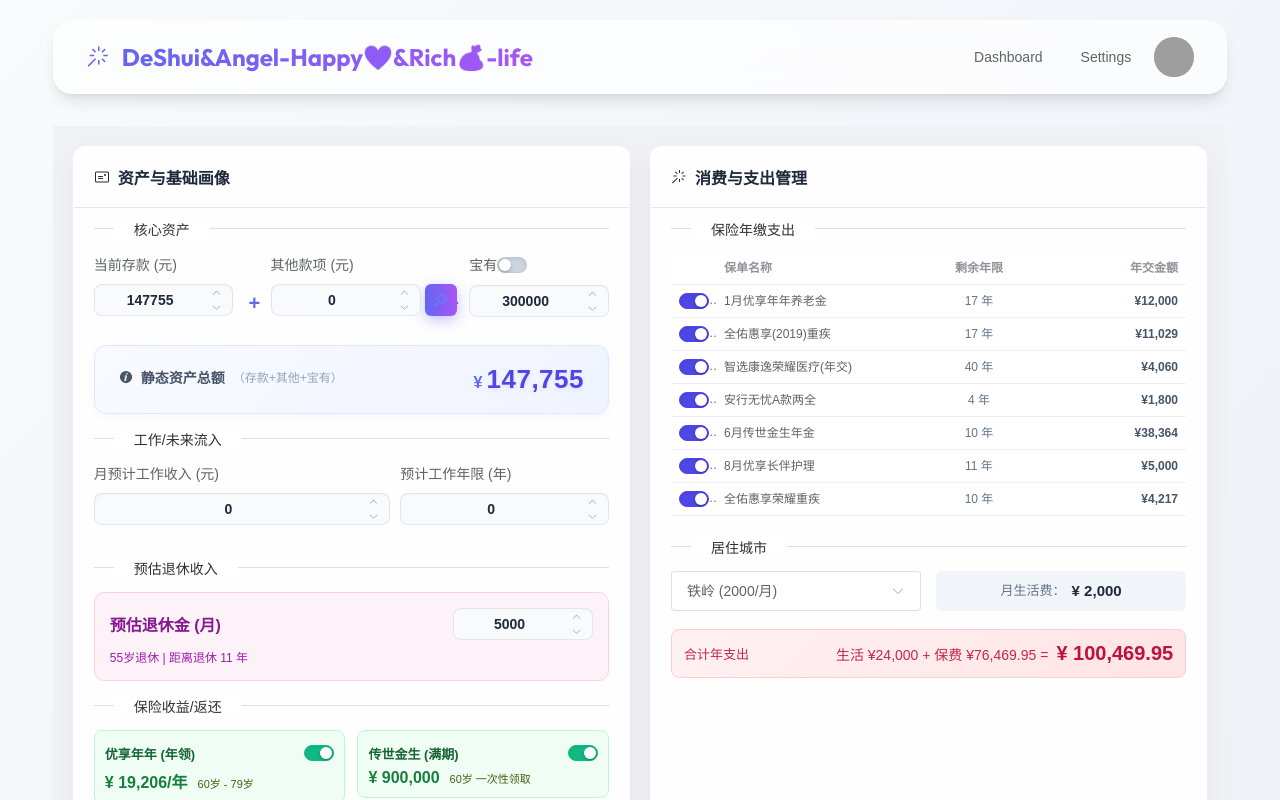
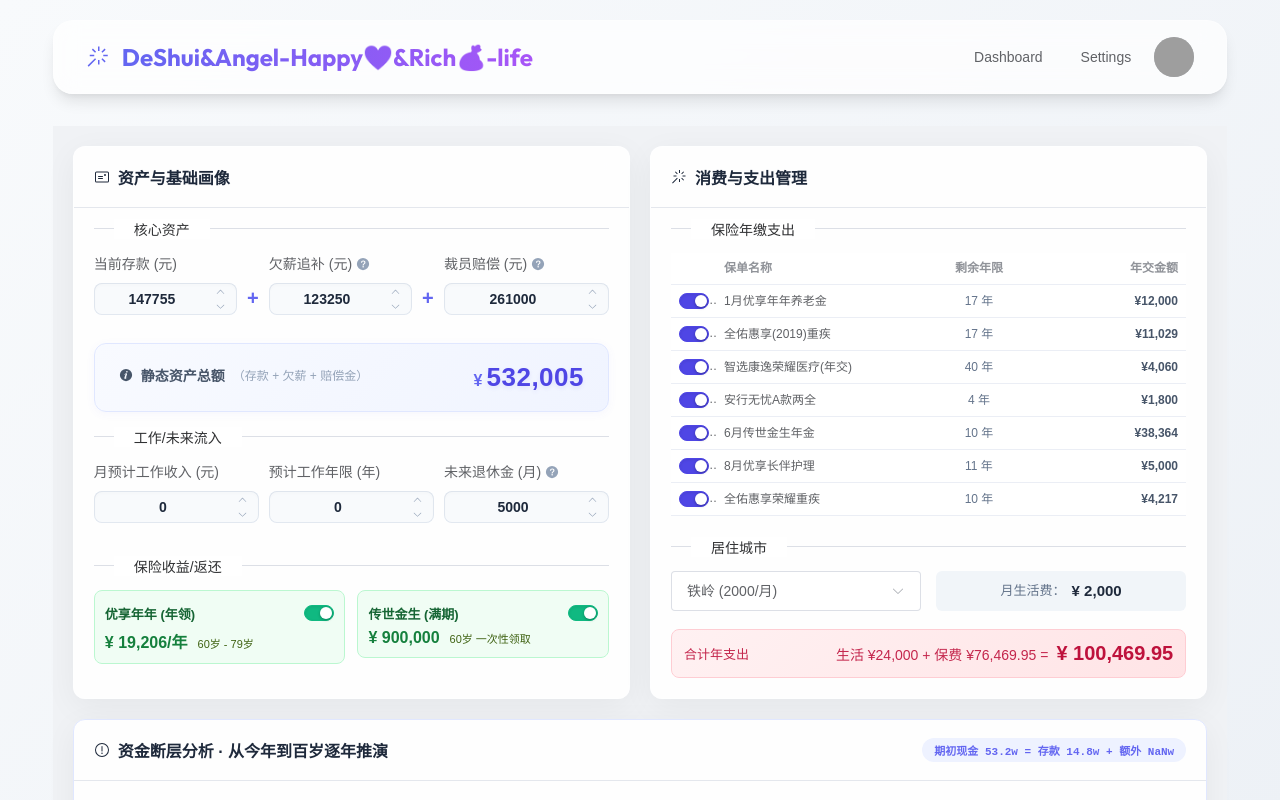
Before and after one commit to Deshui-Wang/2026-04-08-happylife, a Vue app: page / in a window 1280 px wide. Shown: the top 800 px of the page. Built offline with nearby package versions, Linux system fonts and the light colour scheme; grey boxes are pictures that could not be loaded.

Commit message:
feat: 优化核心资产与未来流入模块展示，支持公式说明与自动计算

```diff
--- a/src/components/FlexiCalc.vue
+++ b/src/components/FlexiCalc.vue
@@ -10,85 +10,47 @@
 
           <el-form label-position="top">
             <el-divider content-position="left" style="margin-top: 0;">核心资产</el-divider>
-            <el-row :gutter="15" align="middle" class="core-assets-inputs">
+            <el-row :gutter="10" align="middle" class="core-assets-inputs">
               <el-col :span="7">
                 <el-form-item label="当前存款 (元)">
                   <el-input-number v-model="assets.savings" :precision="0" :step="1000" style="width: 100%" controls-position="right" />
                 </el-form-item>
               </el-col>
-              <el-col :span="1" class="calc-symbol">+</el-col>
-              <el-col :span="8">
-                <el-form-item label="其他款项 (元)">
-                  <div style="display: flex; gap: 4px; align-items: center;">
-                    <el-input-number v-model="assets.oneTimeIncome" :precision="0" :step="1000" style="flex: 1" controls-position="right" />
-                    <el-popover placement="bottom" :width="320" trigger="click" popper-style="padding: 16px; border-radius: 12px; box-shadow: 0 10px 25px rgba(0,0,0,0.1);">
-                      <template #reference>
-                    <el-button type="primary" plain :icon="MagicStick" class="tool-btn-square" />
-                      </template>
-                      <div class="comp-tool">
-                        <div style="font-weight: bold; margin-bottom: 12px; font-size: 15px; color: #1e293b; display: flex; align-items: center; gap: 6px;">
-                          <el-icon color="#6366f1"><MagicStick /></el-icon> 赔偿金速算小工具
-                        </div>
-                        <el-form size="small" label-position="left" label-width="90px">
-                          <el-form-item label="计算基数">
-                            <el-radio-group v-model="compCalc.base" class="premium-radio">
-                              <el-radio-button :label="29000">2.9w</el-radio-button>
-                              <el-radio-button :label="19725">1.97w</el-radio-button>
-                            </el-radio-group>
-                          </el-form-item>
-                          <el-form-item label="赔偿时限">
-                            <el-radio-group v-model="compCalc.type" class="premium-radio">
-                              <el-radio-button label="N+1">N+1</el-radio-button>
-                              <el-radio-button label="2N">2N</el-radio-button>
-                            </el-radio-group>
-                          </el-form-item>
-                        </el-form>
-
-                        <el-divider style="margin: 12px 0;" />
-
-                        <div class="comp-result-list">
-                          <div class="res-item">
-                            <span>工龄系数 (N):</span>
-                            <span><b>{{ compCalcResult.n }}</b></span>
-                          </div>
-                          <div class="res-formula">入职: {{ compCalc.joinDate }} (共{{ compCalcResult.totalMonths }}个月)</div>
-
-                          <div class="res-item" style="margin-top: 8px;">
-                            <span>裁员补偿 ({{ compCalc.type }}):</span>
-                            <span><b>¥{{ compCalcResult.severance.toLocaleString() }}</b></span>
-                          </div>
-                          <div class="res-formula">计算: {{ compCalc.base }} × {{ compCalc.type === '2N' ? '(' + compCalcResult.n + ' × 2)' : '(' + compCalcResult.n + ' + 1)' }}</div>
-
-                          <div class="res-item" style="margin-top: 8px;">
-                            <span>工资追补 (25%):</span>
-                            <span><b>¥{{ compCalcResult.wageRestoration.toLocaleString() }}</b></span>
-                          </div>
-                          <div class="res-formula">计算: {{ compCalc.base }} × 0.25 × {{ compCalcResult.restorationMonths }}个月</div>
-
-                          <div class="total-res">
-                            <span>计算总和:</span>
-                            <span class="val">¥{{ compCalcResult.total.toLocaleString() }}</span>
-                          </div>
-                        </div>
-
-                        <el-button type="primary" size="default" style="width: 100%; border-radius: 8px; margin-top: 12px;" @click="syncCompResult">
-                          同步到其他款项
-                        </el-button>
-                      </div>
-                    </el-popover>
-                  </div>
+              <el-col :span="1" class="calc-symbol" style="padding-top: 10px; text-align: center;">+</el-col>
+              <el-col :span="7">
+                <el-form-item>
+                  <template #label>
+                    <div style="display: flex; align-items: center; gap: 4px;">
+                      <span>欠薪追补 (元)</span>
+                      <el-tooltip placement="top">
+                        <template #content>
+                          计算公式：29000 × 25% × {{ compensationInfo.restorationMonths }}个月<br/>
+                          (当前计算周期：2024年12月 - 当前)
+                        </template>
+                        <el-icon style="cursor: help; color: #94a3b8;"><QuestionFilled /></el-icon>
+                      </el-tooltip>
+                    </div>
+                  </template>
+                  <el-input-number v-model="assets.backPay" :precision="0" :step="1000" style="width: 100%" controls-position="right" />
                 </el-form-item>
               </el-col>
-              <el-col :span="1" class="calc-symbol">+</el-col>
-              <el-col :span="7">
-                <el-form-item :class="{'is-disabled': !assets.baoyouEnabled}">
+              <el-col :span="1" class="calc-symbol" style="padding-top: 10px; text-align: center;">+</el-col>
+              <el-col :span="8">
+                <el-form-item>
                   <template #label>
-                    <div style="display: flex; justify-content: space-between; align-items: center; width: 100%;">
-                      <span>宝有</span>
-                      <el-switch v-model="assets.baoyouEnabled" size="small" />
+                    <div style="display: flex; align-items: center; gap: 4px;">
+                      <span>裁员赔偿 (元)</span>
+                      <el-tooltip placement="top">
+                        <template #content>
+                          计算方案：2N 补偿<br/>
+                          计算公式：29000 × ({{ compensationInfo.n }} × 2)<br/>
+                          (工龄系数 N 按 2022-03 入职至今计算)
+                        </template>
+                        <el-icon style="cursor: help; color: #94a3b8;"><QuestionFilled /></el-icon>
+                      </el-tooltip>
                     </div>
                   </template>
-                  <el-input-number v-model="assets.baoyou" :precision="0" style="width: 100%" controls-position="right" />
+                  <el-input-number v-model="assets.compensation" :precision="0" :step="1000" style="width: 100%" controls-position="right" />
                 </el-form-item>
               </el-col>
             </el-row>
@@ -97,7 +59,7 @@
               <div class="summary-label">
                 <el-icon><InfoFilled /></el-icon>
                 <span>静态资产总额</span>
-                <span class="formula-text">（存款+其他+宝有）</span>
+                <span class="formula-text">（存款 + 欠薪 + 赔偿金）</span>
               </div>
               <div class="summary-value">
                 <span class="currency">¥</span>
@@ -107,29 +69,35 @@
 
             <el-divider content-position="left">工作/未来流入</el-divider>
             <el-row :gutter="10">
-              <el-col :span="14">
+              <el-col :span="8">
                 <el-form-item label="月预计工作收入 (元)">
                   <el-input-number v-model="assets.workingIncome" :precision="0" :step="1000" style="width: 100%" controls-position="right" />
                 </el-form-item>
               </el-col>
-              <el-col :span="10">
+              <el-col :span="8">
                 <el-form-item label="预计工作年限 (年)">
                   <el-input-number v-model="assets.workingYears" :precision="0" :step="1" :min="0" style="width: 100%" controls-position="right" />
                 </el-form-item>
               </el-col>
+              <el-col :span="8">
+                <el-form-item>
+                  <template #label>
+                    <div style="display: flex; align-items: center; gap: 4px;">
+                      <span>未来退休金 (月)</span>
+                      <el-tooltip placement="top">
+                        <template #content>
+                          {{ retirementInfo.age }}岁退休 | 距离退休 {{ retirementInfo.yearsLeft }} 年
+                        </template>
+                        <el-icon style="cursor: help; color: #94a3b8;"><QuestionFilled /></el-icon>
+                      </el-tooltip>
+                    </div>
+                  </template>
+                  <el-input-number v-model="assets.estimatedPension" :precision="0" :step="500" :min="0" style="width: 100%" controls-position="right" />
+                </el-form-item>
+              </el-col>
             </el-row>
 
-            <el-divider content-position="left">预估退休收入</el-divider>
 
-            <div class="retirement-stat-card">
-              <div class="stat-main" style="align-items: center;">
-                <span class="label">预估退休金 (月)</span>
-                <el-input-number v-model="assets.estimatedPension" :precision="0" :step="500" :min="0" style="width: 140px" controls-position="right" />
-              </div>
-              <div class="stat-sub" style="margin-top: 8px;">
-                <span>55岁退休 | 距离退休 {{ retirementInfo.yearsLeft }} 年</span>
-              </div>
-            </div>
 
             <el-divider content-position="left">保险收益/返还</el-divider>
             <div class="insurance-return-panel">
@@ -307,15 +275,14 @@
 
 <script setup>
 import { ref, computed, reactive, watch } from 'vue'
-import { User, Postcard, MagicStick, Warning, InfoFilled } from '@element-plus/icons-vue'
+import { User, Postcard, MagicStick, Warning, InfoFilled, QuestionFilled } from '@element-plus/icons-vue'
 import dayjs from 'dayjs'
 
 const userProfile = reactive({ gender: 'female', birthday: dayjs('1982-01-01').toDate() })
 const assets = reactive({
   savings: 147755,
-  oneTimeIncome: 0,
-  baoyou: 300000,
-  baoyouEnabled: false,
+  backPay: 123250, // 欠薪追补
+  compensation: 261000, // 裁员赔偿
   workingIncome: 0,
   workingYears: 0,
   estimatedPension: 5000,
@@ -325,8 +292,7 @@ const assets = reactive({
   ]
 })
 const totalAssets = computed(() => {
-  const by = assets.baoyouEnabled ? assets.baoyou : 0
-  return assets.savings + assets.oneTimeIncome + by
+  return assets.savings + assets.backPay + assets.compensation
 })
 
 const selectedCity = ref('tieling')
@@ -346,19 +312,10 @@ const insuranceList = ref([
   { enabled: true, name: '全佑惠享荣耀重疾', yearsLeft: 10, premium: 4216.95 },
 ])
 
-// ★★★ 赔偿金计算工具逻辑 ★★★
-const compCalc = reactive({
-  base: 29000,
-  type: '2N',
-  joinDate: '2022-03-01',
-  targetDate: dayjs().format('YYYY-MM-DD')
-})
-
-const compCalcResult = computed(() => {
-  const joinDate = dayjs(compCalc.joinDate)
+// ★★★ 核心资产自动计算逻辑 ★★★
+const compensationInfo = computed(() => {
+  const joinDate = dayjs('2022-03-01')
   const now = dayjs()
-
-  // 计算 N: 满半年不满一年算 1, 满一年算 1, 不满半年算 0.5 (中国劳动法标准)
   const totalMonths = now.diff(joinDate, 'month')
   const years = Math.floor(totalMonths / 12)
   const remainingMonths = totalMonths % 12
@@ -369,26 +326,26 @@ const compCalcResult = computed(() => {
     n += 0.5
   }
 
-  // 裁员补偿
-  const multiplier = compCalc.type === '2N' ? n * 2 : n + 1
-  const severance = compCalc.base * multiplier
-
-  // 工资扣减补偿: 2024年12月至今 (月薪 * 25%)
+  const severance = 29000 * n * 2
   const restorationMonths = Math.max(0, now.diff(dayjs('2024-12-01'), 'month') + 1)
-  const wageRestoration = compCalc.base * 0.25 * restorationMonths
+  const wageRestoration = 29000 * 0.25 * restorationMonths
 
   return {
     n,
     severance,
     wageRestoration,
-    restorationMonths,
-    totalMonths,
-    total: Math.round(severance + wageRestoration)
+    restorationMonths
   }
 })
 
+// 自动同步到 assets 以供表单修改或展示
+watch(compensationInfo, (val) => {
+  assets.compensation = val.severance
+  assets.backPay = Math.round(val.wageRestoration)
+}, { immediate: true })
+
 const syncCompResult = () => {
-  assets.oneTimeIncome = compCalcResult.value.total
+  // 此函数现已弃用，由 watch 自动处理
 }
 
 // 监听 传世金生 停保动作：如果关闭了保费，自动取消未来的满期收益预期
@@ -593,6 +550,53 @@ const flowChartData = computed(() => {
   border-radius: 8px;
   border: 1px solid #c7d2fe;
   text-align: center;
+}
+
+.incentive-box {
+  background: #f8fafc;
+  border: 1px solid #e2e8f0;
+  border-radius: 10px;
+  padding: 12px;
+  display: flex;
+  flex-direction: column;
+  gap: 8px;
+}
+.incentive-item {
+  display: flex;
+  justify-content: space-between;
+  align-items: center;
+  padding-bottom: 8px;
+  border-bottom: 1px dashed #e2e8f0;
+}
+.incentive-item .item-label {
+  display: flex;
+  flex-direction: column;
+}
+.incentive-item .title {
+  font-size: 13px;
+  font-weight: bold;
+  color: #1e293b;
+}
+.incentive-item .formula {
+  font-size: 11px;
+  color: #94a3b8;
+}
+.incentive-item .item-value {
+  font-weight: bold;
+  color: #475569;
+  font-size: 14px;
+}
+.incentive-total {
+  display: flex;
+  justify-content: space-between;
+  align-items: baseline;
+  padding-top: 4px;
+  font-size: 12px;
+  font-weight: bold;
+  color: #6366f1;
+}
+.incentive-total .val {
+  font-size: 16px;
 }
 
 .calc-symbol {
```
